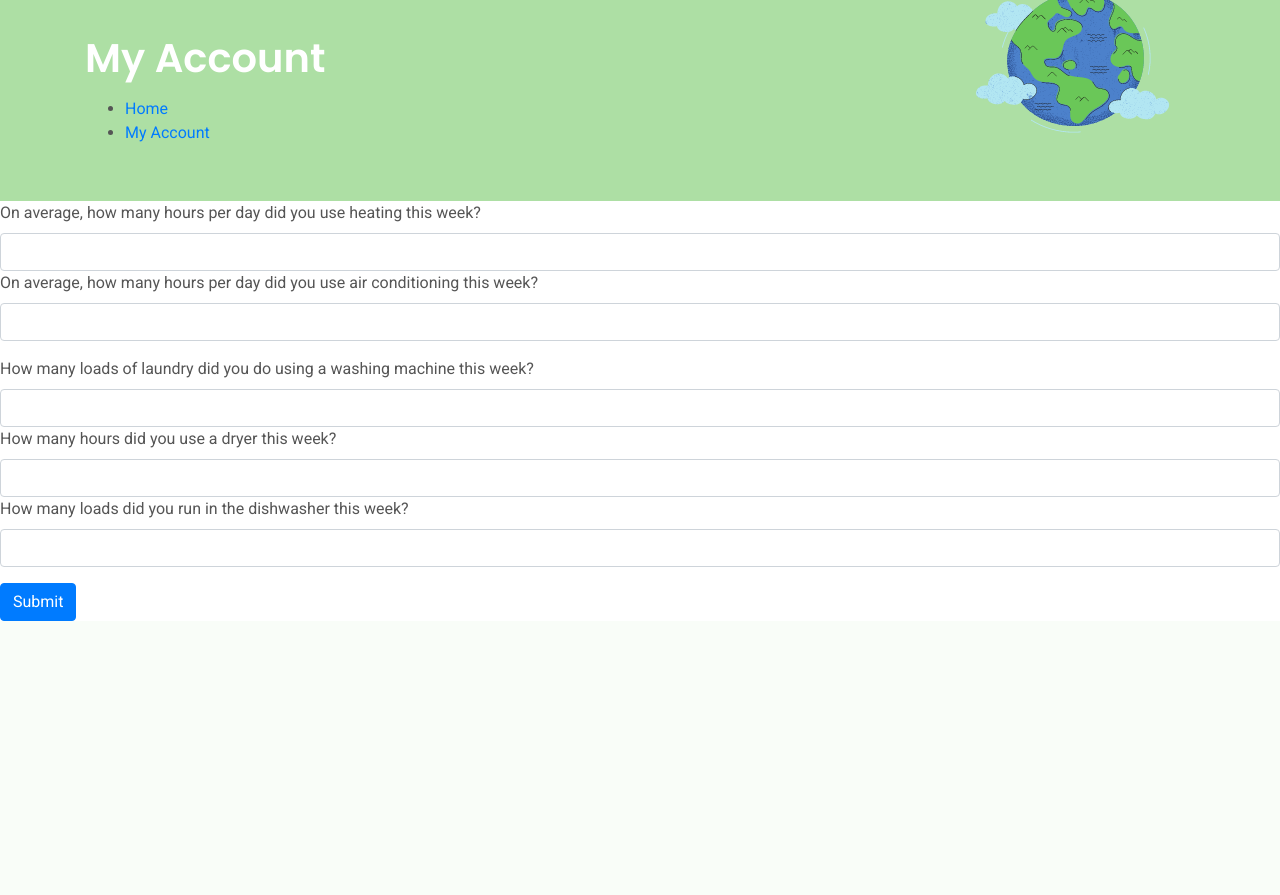
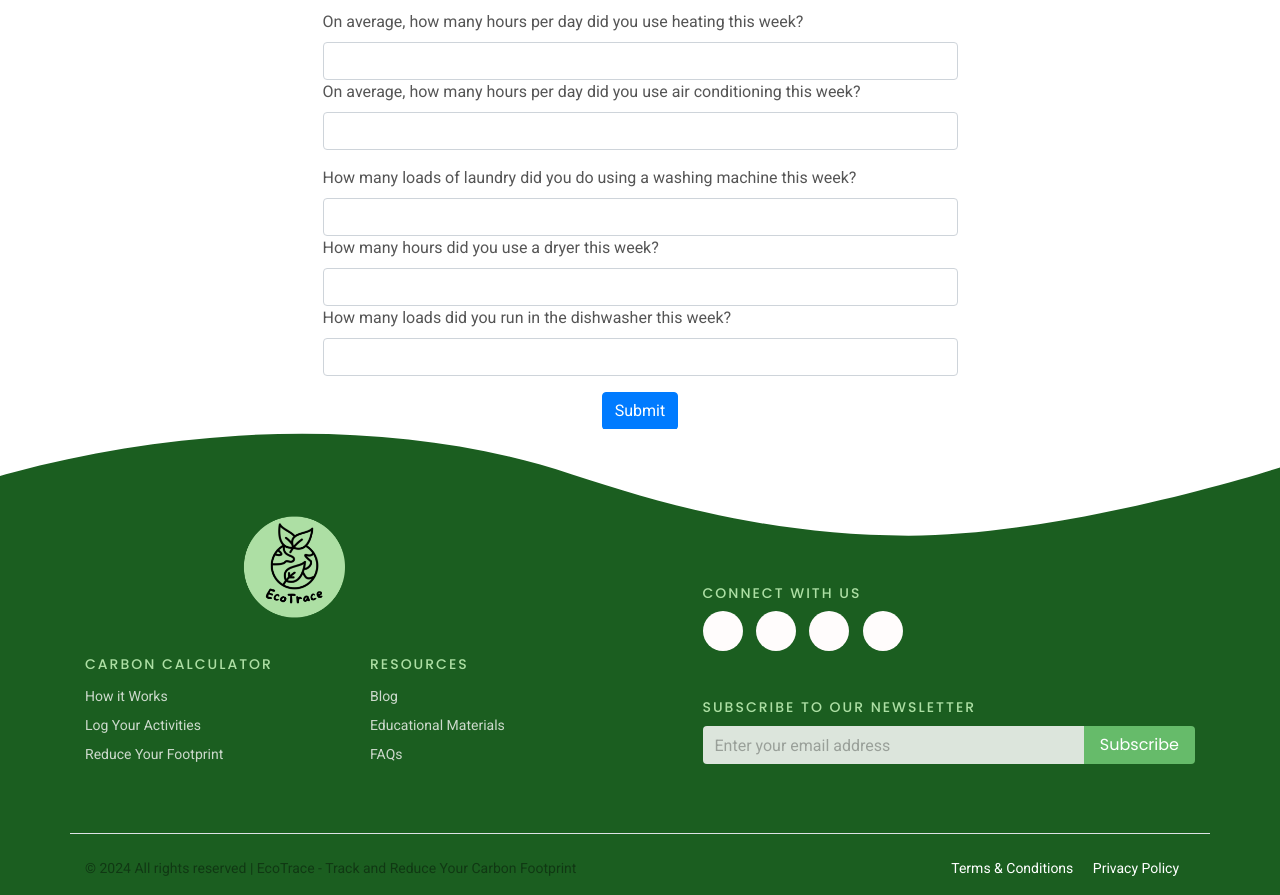
Before and after one commit to Zoyak02/EcoTrace, a PHP site: page /bit216/activity_log.php in a window 1280 px wide. Shown: the part 250-1145 px from the top of the page. Before the commit the page ends 871 px from the top, so only its background shows below. Run offline with PHP 8.4, Linux system fonts and the light colour scheme; data that the repository does not hold is empty; some libraries are stand-ins or nearby versions.

Commit message:
activity form and login page

```diff
--- a/activity_log.php
+++ b/activity_log.php
@@ -31,150 +31,53 @@ if (isset($_GET['success'])) {
     <!--Header Start-->
     <header class="header-style-2">
             <nav class="navbar navbar-expand-lg">
-              <a class="navbar-brand" href="index-2.html"><img src="images/h2logo.png" alt=""></a>
+               <a class="logo" href="index.html"><img src="images/EcoTrace Logo.png" alt="" style="height: 100px"></a>
                <button class="navbar-toggler" type="button" data-toggle="collapse" data-target="#navbarSupportedContent" aria-controls="navbarSupportedContent" aria-expanded="false" aria-label="Toggle navigation"> <i class="fas fa-bars"></i> </button>
                <div class="collapse navbar-collapse" id="navbarSupportedContent">
                    <ul class="navbar-nav mr-auto">
-                    <li class="nav-item dropdown">
-                       <a class="nav-link dropdown-toggle" href="index-2.html"  role="button" data-toggle="dropdown" aria-haspopup="true" aria-expanded="false"> Home </a>
-                       <ul class="dropdown-menu" >
-                          <li><a href="index-2.html">Home One</a></li>
-                          <li><a href="home-two.html">Home Two</a></li>
-                          <li><a href="home-three.html">Home Three</a></li>
-                       </ul>
+                       <li class="nav-item">
+                           <a class="nav-link" href="index-2.html">Home</a>
                        </li>
-                    <li class="nav-item"> <a class="nav-link" href="about.html">About</a> </li>
-                    <li class="nav-item dropdown">
-                       <a class="nav-link dropdown-toggle" href="events-grid.html"  role="button" data-toggle="dropdown" aria-haspopup="true" aria-expanded="false"> Events </a>
-                       <ul class="dropdown-menu" >
-                          <li><a href="events-grid.html">Events Grid</a></li>
-                          <li><a href="events-grid-2.html">Events Grid Two</a></li>
-                          <li><a href="events-grid-3.html">Events Grid Three</a></li>
-                          <li><a href="events-list.html">Events List</a></li>
-                          <li><a href="events-list-two.html">Events List Two</a></li>
-                          <li><a href="event-details.html">Event Details</a></li>
-                       </ul>
+                       <li class="nav-item">
+                           <a class="nav-link" href="about.html">About</a>
                        </li>
-                    <li class="nav-item dropdown">
-                       <a class="nav-link dropdown-toggle" href="causes.html"  role="button" data-toggle="dropdown" aria-haspopup="true" aria-expanded="false"> EduHub </a>
-                       <ul class="dropdown-menu" >
-                          <li><a href="causes.html">Causes Grid</a></li>
-                          <li><a href="causes-list.html">Causes List</a></li>
-                          <li><a href="causes-details.html">Causes Details</a> </li>
-                       </ul>
+                       <li class="nav-item">
+                           <a class="nav-link" href="events-grid.html">Events</a>
                        </li>
-                    <li class="nav-item dropdown">
-                       <a class="nav-link dropdown-toggle" href="blog.html"  role="button" data-toggle="dropdown" aria-haspopup="true" aria-expanded="false"> Social </a>
-                       <ul class="dropdown-menu" >
-                          <li><a href="blog.html">Blog Default</a></li>
-                          <li><a href="blog-list.html">Blog List</a> </li>
-                          <li><a href="blog-grid.html">Blog Grid</a></li>
-                          <li><a href="blog-two-col.html">Blog Two Columns</a> </li>
-                          <li><a href="blog-three-col.html">Blog Three Columns</a></li>
-                          <li><a href="blog-details.html">Blog Details</a></li>
-                       </ul>
+                       <li class="nav-item">
+                           <a class="nav-link" href="causes.html">Causes</a>
                        </li>
-                    <li class="nav-item dropdown">
-                       <a class="nav-link dropdown-toggle" href="#"  role="button" data-toggle="dropdown" aria-haspopup="true" aria-expanded="false"> Pages </a>
-                       <ul class="dropdown-menu" >
-                          <li>
-                             <a href="#">Projects</a>
-                             <ul class="dropdown-menu" >
-                                <li><a href="projects.html">Projects</a> </li>
-                                <li><a href="projects-grid.html">Projects Grid</a> </li>
-                                <li><a href="projects-grid-two.html">Projects Grid Two</a> </li>
-                                <li><a href="projects-list.html">Projects List</a> </li>
-                                <li><a href="projects-details.html">Project Details</a> </li>
-                             </ul>
+                       <li class="nav-item">
+                           <a class="nav-link" href="blog.html">Blogs</a>
                        </li>
-                          <li>
-                             <a href="#">Shop</a>
-                             <ul class="dropdown-menu" >
-                                <li><a href="shop.html">Shop</a> </li>
-                                <li><a href="shop-two.html">Shop Two</a> </li>
-                                <li><a href="shop-details.html">Shop Details</a> </li>
-                             </ul>
+                       <li class="nav-item">
+                           <a class="nav-link" href="#">Pages</a>
                        </li>
-                          <li>
-                             <a href="team.html">Team</a>
-                             <ul class="dropdown-menu" >
-                                <li><a href="team.html">Team One</a> </li>
-                                <li><a href="team-two.html">Team Two</a> </li>
-                                <li><a href="team-details.html">Team Details</a> </li>
-                             </ul>
-                          </li>
-                          <li>
-                             <a href="#">Gallery</a>
-                             <ul class="dropdown-menu" >
-                                <li><a href="gallery-grid.html">Gallery Grid</a> </li>
-                                <li><a href="gallery-full.html">Gallery Full</a> </li>
-                                <li><a href="gallery-masonry.html">Gallery Masonry</a> </li>
-                             </ul>
-                          </li>
-                          <li><a href="testimonials.html">Testimonials</a> </li>
-                          <li><a href="donation.html">Donation</a> </li>
-                          <li><a href="my-account.html">My Account</a> </li>
-                          <li><a href="coming-soon.html">Coming Soon</a> </li>
-                          <li><a href="page-404.html">404 Error</a> </li>
-                       </ul>
-                    </li>
-                    <li class="nav-item dropdown">
-                       <a class="nav-link dropdown-toggle" href="contact.html"  role="button" data-toggle="dropdown" aria-haspopup="true" aria-expanded="false"> Contact </a>
-                       <ul class="dropdown-menu" >
-                          <li><a href="contact-one.html">Contact One</a> </li>
-                          <li><a href="contact-two.html">Contact Two</a> </li>
-                       </ul>
+                       <li class="nav-item">
+                           <a class="nav-link" href="contact.html">Contact</a>
                        </li>
                    </ul>
-                 <ul class="topnav-right">
-                    <li> <a class="mdonate" href="donation.html"><span>Make a Donation</span></a> </li>
-                    <li> <a class="search-icon" href="#search"> <i class="fas fa-search"></i> </a> </li>
-                    <li class="dropdown">
-                       <a class="cart-icon" href="#" role="button" id="cartdropdown" data-toggle="dropdown"> <i class="fas fa-shopping-cart"></i></a>
-                       <div class="dropdown-menu cart-box" aria-labelledby="cartdropdown">
-                          Recently added item(s)
-                          <ul class="list">
-                             <li class="item">
-                                <a href="#" class="preview-image"><img class="preview" src="images/pro.jpg" alt=""></a>
-                                <div class="description"> <a href="#">Sample Course</a> <strong class="price">1 x $44.95</strong> </div>
+
+                   <li class="nav-item" style="list-style: none;">
+                     <a class="login-btn" href="login-page" role="button"> Login </a>
                  </li>
-                             <li class="item">
-                                <a href="#" class="preview-image"><img class="preview" src="images/pro.jpg" alt=""></a>
-                                <div class="description"> <a href="#">Sample Course</a> <strong class="price">1 x $44.95</strong> </div>
-                             </li>
-                          </ul>
-                          <div class="total">Total: <strong>$44.95</strong></div>
-                          <div class="view-link"><a href="#">Proceed to Checkout</a> <a href="#">View cart </a></div>
                </div>
-                    </li>
-                    <li class="login-reg"> <a href="my-account.html">Login</a> | <a href="my-account.html">Signup</a> </li>
-                 </ul>
+
+            </nav>
+
+         </header>
+
+
+         <div id="index_hype_container" style="margin:auto;position:relative;overflow:hidden;">
+            <script type="text/javascript" charset="utf-8" src="index.hyperesources/index_hype_generated_script.js?71159"> </script>
         </div>
-           </nav>
-        </header>
-        <div id="search">
-           <button type="button" class="close">×</button>
-           <form class="search-overlay-form">
-              <input type="search" value="" placeholder="type keyword(s) here" />
-              <button type="submit" class="btn btn-primary"><i class="fas fa-search"></i></button>
-           </form>
-        </div>
-        <!--Header End-->
-        <!--Inner Header Start-->
-        <section class="wf100 p100 inner-header">
-           <div class="container">
-              <h1>My Account</h1>
-              <ul>
-                 <li><a href="#">Home</a></li>
-                 <li><a href="#"> My Account </a></li>
-              </ul>
-           </div>
-        </section>
-        <!--Inner Header End-->
 
       <!-- Activity Log Form Start -->
-      <form id="activity-log-form">
-
+      <div class="container">
+         <div class="row justify-content-center">
+            <div class="col-md-7">
+               <form id="activity-log-form" >
+                  <h2 class="text-center" style="margin: 3rem; padding-bottom: 1rem; ">Log this week's activity.</h2>
                   <!-- TRANSPORTATION METHOD -->
 
                      <div id="car_owner_questions" class="form-group">
@@ -243,7 +146,9 @@ if (isset($_GET['success'])) {
                         <input type="number" name="dishwasher_loads" min="0" step="1" class="form-control">
                      </div>
 
+                     <div class="col-md-12 text-center">
                         <button type="submit" class="btn btn-primary">Submit</button>
+                     </div>
                   </form>
 
 
@@ -286,14 +191,83 @@ if (isset($_GET['success'])) {
                      // Call the function initially to set the initial state of the form
                      showHideQuestions();
                   </script>
-
-
-
-
+            </div>
+         </div>
+      </div>
       <!-- Activity Log Form End -->
 
+      <!-- Footer section -->
+      <div class="ftco-section wf100">
+            <footer class="footer">
+              <svg class="footer-wave-svg" xmlns="http://www.w3.org/2000/svg" viewBox="0 0 1200 100" preserveAspectRatio="none">
+                <path class="footer-wave-path" d="M851.8,100c125,0,288.3-45,348.2-64V0H0v44c3.7-1,7.3-1.9,11-2.9C80.7,22,151.7,10.8,223.5,6.3C276.7,2.9,330,4,383,9.8 c52.2,5.7,103.3,16.2,153.4,32.8C623.9,71.3,726.8,100,851.8,100z"></path>
+              </svg>
+            </section>
+            <footer class="footer-03">
+               <div class="container">
+                   <div class="row">
+                       <div class="col-md-6">
+                           <div class="d-flex align-items-center justify-content-between mb-4">
 
+                              <div class="logo-space">
+                                  <img src="images/EcoTrace Logo.png" alt="Eco Trace Logo" class="logo-img">
+                              </div>
+                          </div>
 
+                           <div class="row">
+                               <div class="col-md-6 mb-md-0 mb-4">
+                                   <h2 class="footer-heading">Carbon Calculator</h2>
+                                   <ul class="list-unstyled">
+                                       <li><a href="#" class="py-1 d-block">How it Works</a></li>
+                                       <li><a href="#" class="py-1 d-block">Log Your Activities</a></li>
+                                       <li><a href="#" class="py-1 d-block">Reduce Your Footprint</a></li>
+                                   </ul>
+                               </div>
+                               <div class="col-md-4 mb-md-0 mb-4">
+                                   <h2 class="footer-heading">Resources</h2>
+                                   <ul class="list-unstyled">
+                                       <li><a href="#" class="py-1 d-block">Blog</a></li>
+                                       <li><a href="#" class="py-1 d-block">Educational Materials</a></li>
+                                       <li><a href="#" class="py-1 d-block">FAQs</a></li>
+                                   </ul>
+                               </div>
+                           </div>
+                       </div>
+                       <div class="col-md-6">
+                           <div class="row justify-content-end">
+                               <div class="col-md-12 col-lg-11 mb-md-0 mb-4">
+
+                                   <h2 class="footer-heading mt-5">Connect With Us</h2>
+                                   <ul class="ftco-footer-social p-0">
+                                       <li class="ftco-animate"><a href="#" data-toggle="tooltip" data-placement="top" title="Twitter"><i class="fab fa-twitter"></i></a></li>
+                                       <li class="ftco-animate"><a href="#" data-toggle="tooltip" data-placement="top" title="Facebook"><i class="fab fa-facebook"></i></a></li>
+                                       <li class="ftco-animate"><a href="#" data-toggle="tooltip" data-placement="top" title="Instagram"><i class="fab fa-instagram"></i></a></li>
+                                       <li class="ftco-animate"><a href="#" data-toggle="tooltip" data-placement="top" title="LinkedIn"><i class="fab fa-linkedin"></i></a></li>
+                                   </ul>
+                                   <h2 class="footer-heading mt-5">Subscribe to Our Newsletter</h2>
+                                   <form action="#" class="subscribe-form">
+                                       <div class="form-group d-flex">
+                                           <input type="text" class="form-control rounded-left" placeholder="Enter your email address">
+                                           <input type="submit" value="Subscribe" class="form-control submit px-3 rounded-right">
+                                       </div>
+                                   </form>
+                               </div>
+                           </div>
+                       </div>
+                   </div>
+                   <div class="row mt-5 pt-4 border-top">
+                       <div class="col-md-6 col-lg-8">
+                           <p class="copyright">© <script>document.write(new Date().getFullYear());</script> All rights reserved | EcoTrace - Track and Reduce Your Carbon Footprint</p>
+                       </div>
+                       <div class="col-md-6 col-lg-4 text-md-right">
+                           <p class="mb-0 list-unstyled">
+                               <a class="mr-md-3" href="#">Terms &amp; Conditions</a>
+                               <a class="mr-md-3" href="#">Privacy Policy</a>
+                           </p>
+                       </div>
+                   </div>
+               </div>
+           </footer>
   </div>
   <!--   JS Files Start  -->
   <script src="js/jquery-3.3.1.min.js"></script>
@@ -304,6 +278,5 @@ if (isset($_GET['success'])) {
   <script src="js/jquery.prettyPhoto.js"></script>
   <script src="js/isotope.min.js"></script>
   <script src="js/custom.js"></script>
-  <script src="js/signup.js"></script>
 </body>
 </html>
```
Also changed, not shown: login.php (+9 -2 lines). Lines whose indentation alone changed are shown as unchanged.
